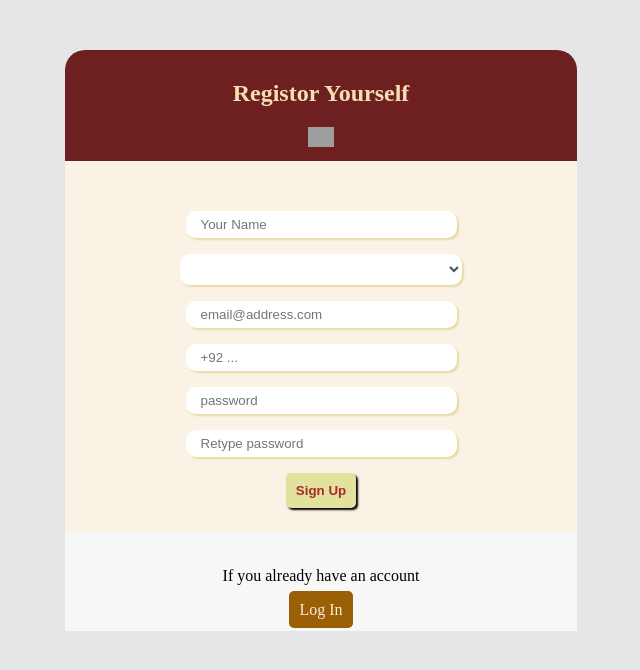
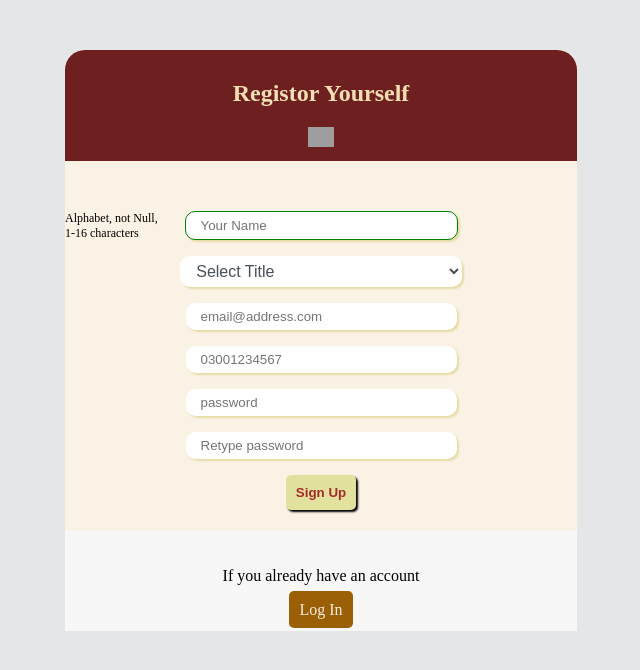
Before and after one commit to masix04/invoice-system, an Angular app: page /sign-up in a window 1280 px wide. Shown: the top 670 px of the page, without its empty margins (319-959 px from the left). Built offline with nearby package versions, Linux system fonts and the light colour scheme; grey boxes are pictures that could not be loaded.

Commit message:
Validation: - Username - added Pattern, Valid & Invalid CSS.
Select Fixed.

```diff
--- a/src/app/sign-up/sign-up.component.css
+++ b/src/app/sign-up/sign-up.component.css
@@ -26,6 +26,26 @@
 .signup_container .signup_body .signup_form .form-group {
   display: grid;
 }
+.signup_container .signup_body .signup_form .form-group #name:invalid {
+  animation: shake 300ms;
+  border: red 1px solid;
+}
+@keyframes shake {
+  25% { transform: translateX(4px); }
+  50% { transform: translateX(-4px); }
+  75% { transform: translateX(4px); }
+}
+.signup_container .signup_body .signup_form .form-group #name:valid {
+  border: green 1px solid;
+}
+.signup_container .signup_body .signup_form .form-group #for_name {
+  font-size: 12px;
+  position: absolute;
+  height:fit-content;
+  width:100px;
+  text-align: left;
+  float:left;
+}
 .signup_container .signup_body .signup_form .form-group input {
   padding: 6px 0 6px 15px;
   border-radius: 10px;
@@ -34,6 +54,7 @@
   margin: auto;
   box-shadow: rgb(231, 219, 166) 2px 2px 2px;
 }
+
 .signup_container .signup_body .signup_form .form-group select {
   border-radius: 10px;
   border: none;
--- a/src/app/sign-up/sign-up.component.html
+++ b/src/app/sign-up/sign-up.component.html
@@ -11,46 +11,47 @@
       <form [formGroup]= "signUpForm" (ngSubmit) ="onSignUp(signUpForm.value)">
         <div class="form-group">
           <!-- <label for="name"> User Name </label> -->
-          <input id="name" class="signup-form-user-name" type="text" formControlName = "UserName" name = "UserName" placeholder="Your Name" >
+          <input id="name" class="signup-form-user-name" type="text" formControlName = "UserName" name = "UserName" placeholder="Your Name" pattern="[a-zA-Z ]{1,16}">
+          <span id="for_name"> Alphabet, not Null, 1-16 characters</span>
           <!-- <input id="name" class="signup-form-name" type="text" [(ngModel)]= "UserModel.UserName" name = "UserName"> -->
         </div>
 
         <div class="form-group">
           <!-- <label for="title"> User Title </label> -->
           <select id="title" class="signup-form-title form-control" formControlName = "UserTitle" name = "UserTitle" placeholder="title">
-            <option [value] = "" disabled > Select Title </option><hr>
-            <option *ngFor="let title of titles" [value] = "title" selected>{{title}}</option>
+            <option value = "" selected disabled hidden> Select Title </option><hr>
+            <option *ngFor="let title of titles" [value] = "title">{{title}}</option>
           </select>
           <!-- <input id="title" class="signup-form-title" type="text" [(ngModel)]= "UserModel.Usertitle" name = "Usertitle"> -->
         </div>
 
         <div class="form-group">
           <!-- <label for="email"> Email Address </label> -->
-          <input id="email" class="signup-form-email" type="email" formControlName = "UserEmail" name = "UserEmail" placeholder="email@address.com" required>
+          <input id="email" class="signup-form-email" type="email" formControlName = "UserEmail" name = "UserEmail" placeholder="email@address.com" ><!--required-->
           <!-- <input id="email" class="signup-form-email" type="text" [(ngModel)]= "UserModel.UserEmail" name = "UserEmail"> -->
         </div>
 
         <div class="form-group">
           <!-- <label for="phone"> Phone Number </label> -->
           <!-- patter   [+]{1}[0-9]{2}[ ]{1}[0-9]{3}[ ]{1}[0-9]{7}-->
-          <input id="phone" class="signup-form-phone" type="tel" formControlName = "UserPhone" name = "UserPhone" placeholder="+92 ..." pattern="[0]{1}[0-9]{3}[0-9]{7}" required>
+          <input id="phone" class="signup-form-phone" type="tel" formControlName = "UserPhone" name = "UserPhone" placeholder="03001234567" ><!--pattern="[0]{1}[0-9]{3}[0-9]{7}" required-->
           <!-- <input id="phone" class="signup-form-phone" type="phone" [(ngModel)]= "UserModel.UserPhone" name = "UserPhone"> -->
         </div>
 
         <div class="form-group">
           <!-- <label for="password"> Password </label> -->
-          <input id="password" class="signup-form-password" type="password" formControlName= "UserPassword" name = "Password" placeholder="password" required>
+          <input id="password" class="signup-form-password" type="password" formControlName= "UserPassword" name = "Password" placeholder="password" ><!--required-->
           <!-- <select id="password" class="signup-form-password form-control" type="password" [(ngModel)]= "Password" name = "Password"> -->
         </div>
 
         <div class="form-group">
           <!-- <label for="password"> Password </label> -->
-          <input id="retype_password" class="signup-form-retype_password" type="password" formControlName= "UserReTypePassword" name = "ReTypePassword" placeholder="Retype password" required>
+          <input id="retype_password" class="signup-form-retype_password" type="password" formControlName= "UserReTypePassword" name = "ReTypePassword" placeholder="Retype password" ><!--required-->
           <!-- <select id="password" class="signup-form-password form-control" type="password" [(ngModel)]= "Password" name = "Password"> -->
         </div>
 
         <div class="form-button">
-          <input id="signUp" type="button" value="Sign Up" class="signup-form-submit-button" type="submit" (click)="BtnAnimate('signUp')" ><!--_[disabled]='!signUpForm.valid'-->
+          <input id="signUp" type="button" value="Sign Up" class="signup-form-submit-button" type="submit" (click)="BtnAnimate('signUp')" [disabled]='signUpForm.invalid'><!--_-->
         </div>
       </form>
     </div>
--- a/src/app/utils/URLS.ts
+++ b/src/app/utils/URLS.ts
@@ -7,10 +7,10 @@ export class URLS {
     WorkImgBaseUrl = "http://localhost/SAMPLE-GIT-Projects/profit-loss-invoice/src/assets/images/";
 
 /** NOTE: When in Home */
-    BaseUrl = this.HomeBaseUrl;
-    ImgBaseUrl = this.HomeImgBaseUrl;
+    // BaseUrl = this.HomeBaseUrl;
+    // ImgBaseUrl = this.HomeImgBaseUrl;
 
 /** NOTE: When in Office */
-    // BaseUrl = this.WorkBaseUrl;
-    // ImgBaseUrl = this.WorkImgBaseUrl;
+    BaseUrl = this.WorkBaseUrl;
+    ImgBaseUrl = this.WorkImgBaseUrl;
 }
```
